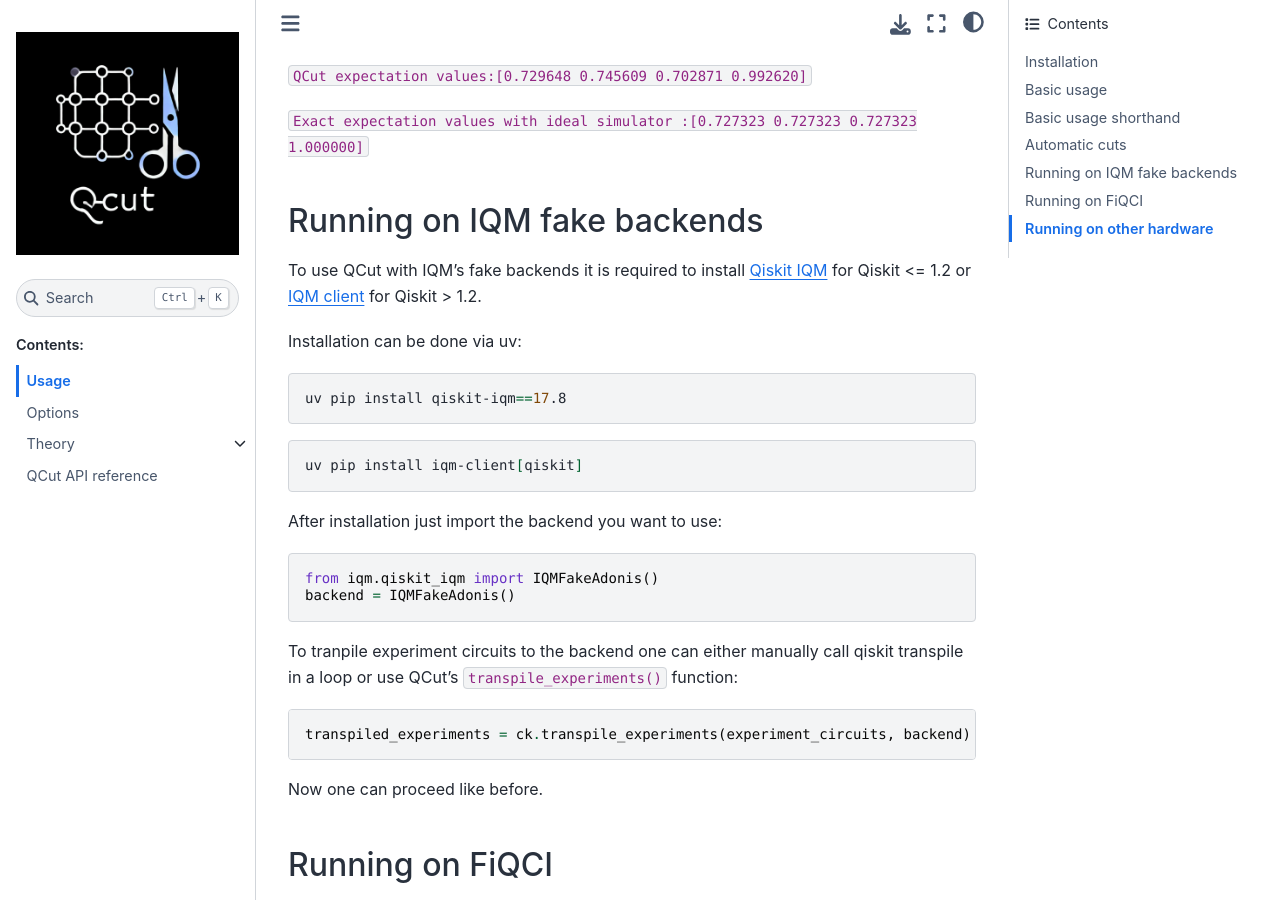
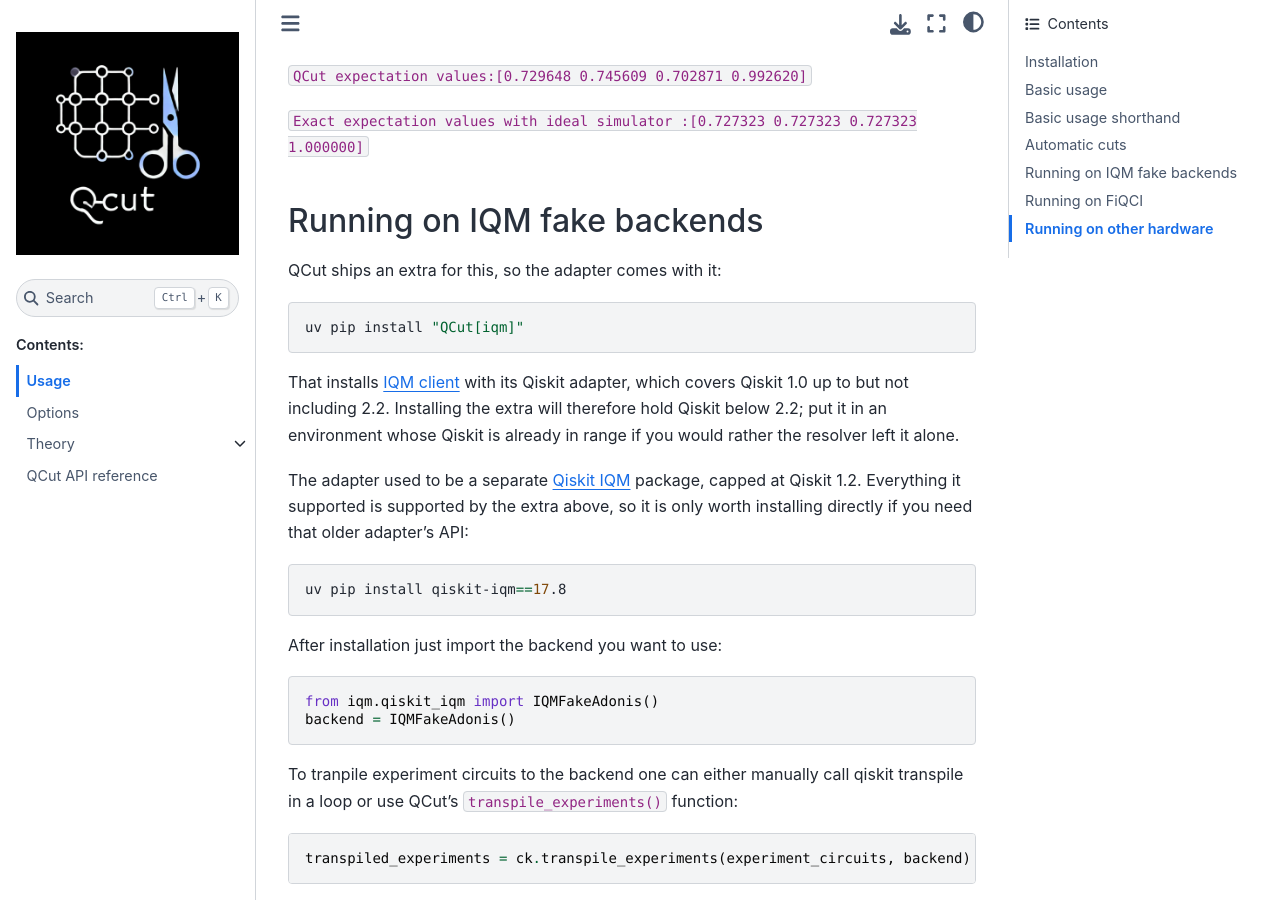
Before and after one commit to JooNiv/QCut, a Sphinx documentation site: the page built from docs/Usage.rst, in a window 1280 px wide and 900 px high, scrolled down 6114 px. Built offline with Sphinx 7.4.7 and the Sphinx Book theme 1.1.4, drawn with Linux system fonts in a browser that asks for light colours; pages that are not in the unit, such as notebooks, are missing from menus; the version number could not be read and is left out.

Commit message:
add qcut[iqm] install

```diff
--- a/docs/Usage.rst
+++ b/docs/Usage.rst
@@ -252,19 +252,25 @@
 Running on IQM fake backends
 ----------------------------
 
-To use QCut with IQM’s fake backends it is required to install `Qiskit
-IQM <https://github.com/iqm-finland/qiskit-on-iqm>`__ for Qiskit <= 1.2
-or `IQM client <https://docs.meetiqm.com/iqm-client>`__ for Qiskit > 1.2.
+QCut ships an extra for this, so the adapter comes with it:
 
-Installation can be done via uv:
+.. code:: bash
+
+   uv pip install "QCut[iqm]"
+
+That installs `IQM client <https://docs.meetiqm.com/iqm-client>`__ with its Qiskit
+adapter, which covers Qiskit 1.0 up to but not including 2.2. Installing the extra will
+therefore hold Qiskit below 2.2; put it in an environment whose Qiskit is already in
+range if you would rather the resolver left it alone.
+
+The adapter used to be a separate `Qiskit
+IQM <https://github.com/iqm-finland/qiskit-on-iqm>`__ package, capped at Qiskit 1.2.
+Everything it supported is supported by the extra above, so it is only worth installing
+directly if you need that older adapter's API:
 
 .. code:: bash
 
    uv pip install qiskit-iqm==17.8
-
-.. code:: bash
-
-   uv pip install iqm-client[qiskit]
 
 After installation just import the backend you want to use:
 
```
Also changed, not shown: README.md (+12 -0 lines), pyproject.toml (+17 -0 lines), 1 other file.
